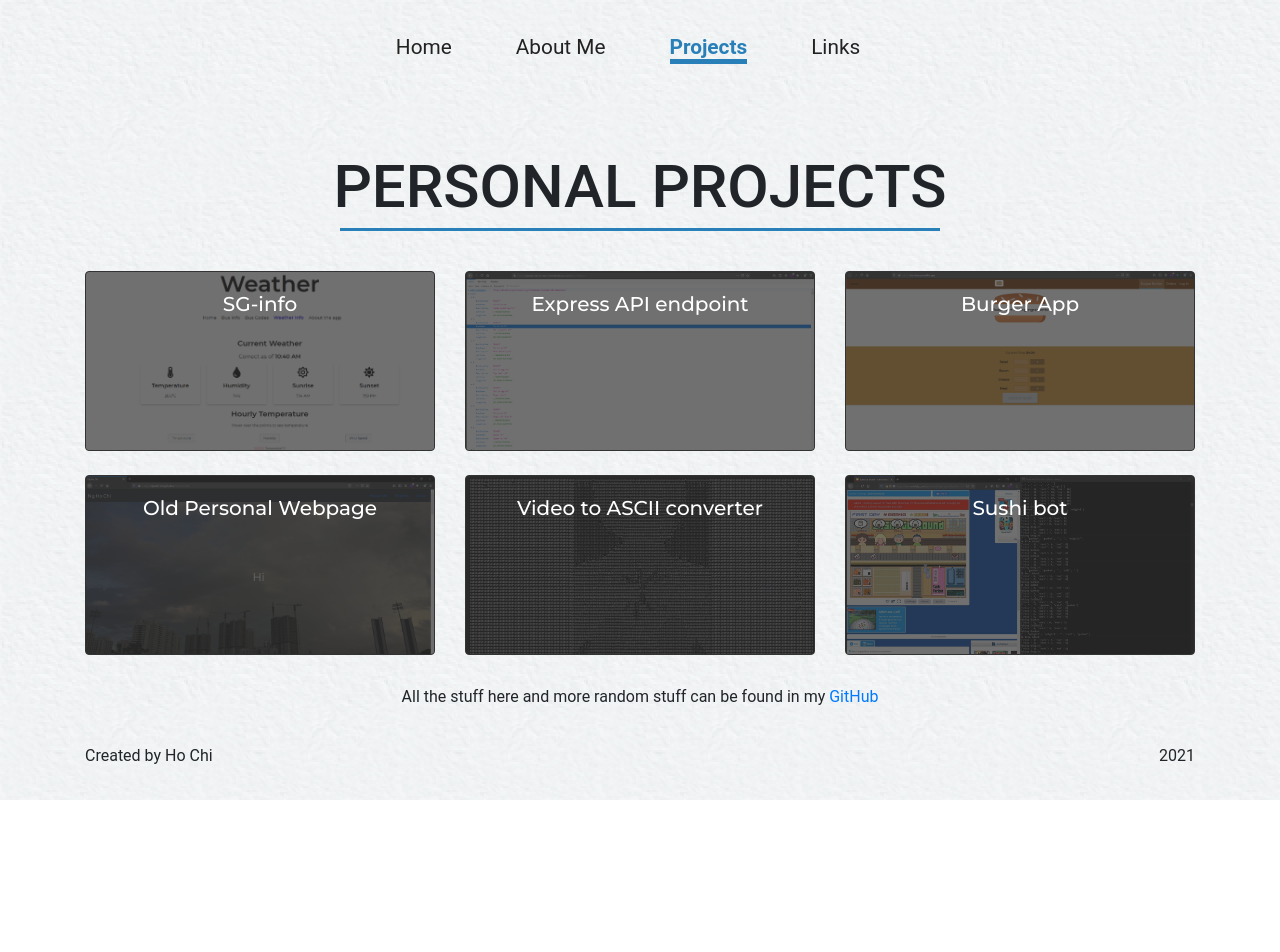
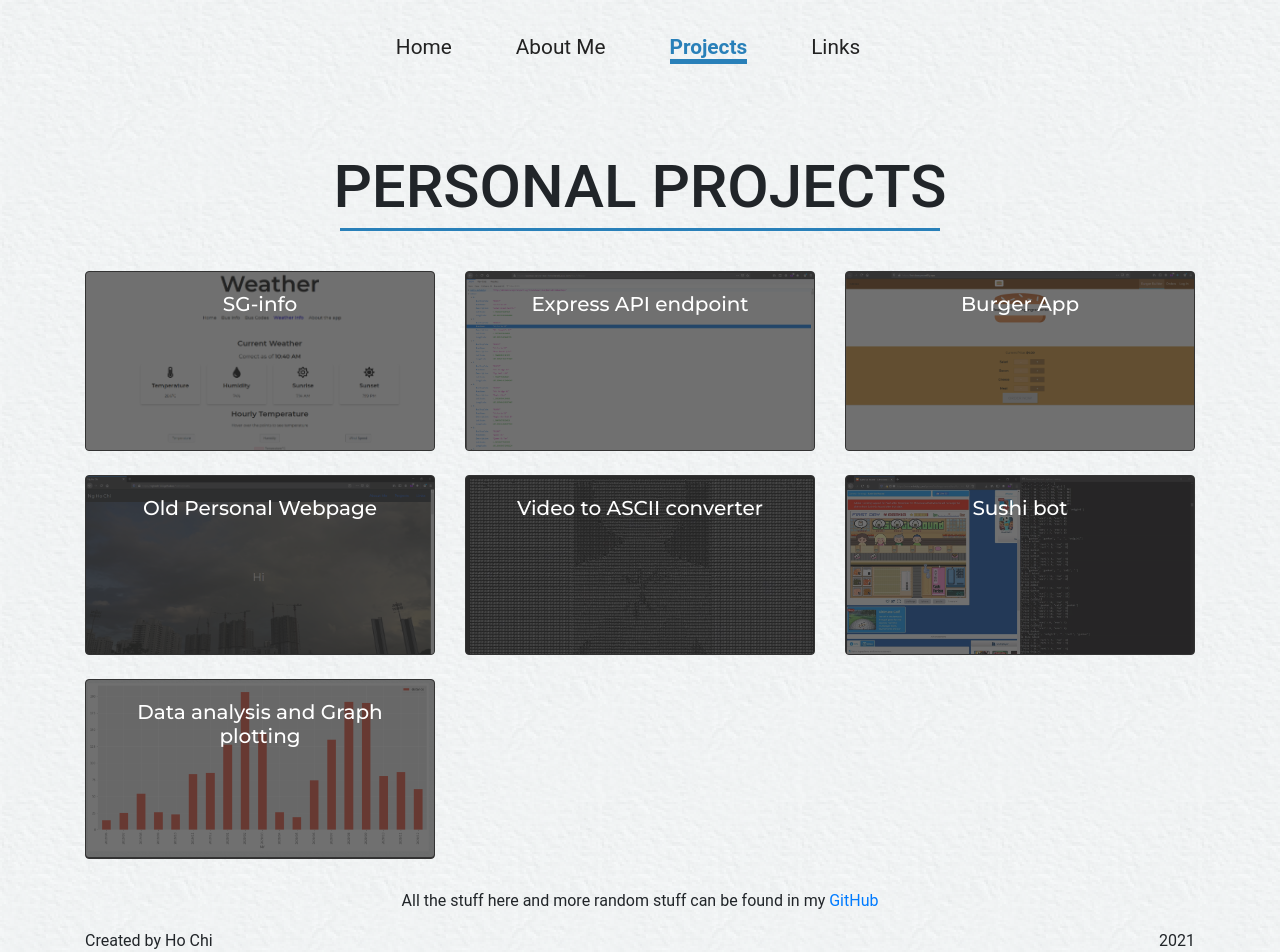
Before and after one commit to nghochi123/website-archive, a React (Create React App) app in the folder hcwebpage/: page /projects in a window 1280 px wide. Shown: the top 952 px of the page. Before the commit the page ends 800 px from the top, so only its background shows below. Built offline with nearby package versions, Linux system fonts and the light colour scheme.

Commit message:
tweaked the heights and added a card

```diff
--- a/hcwebpage/src/App.js
+++ b/hcwebpage/src/App.js
@@ -42,10 +42,13 @@ function App() {
       </animated.div>
     )})
   )
-  let height = null;
+  let height = "960px";
   let path = null;
   if(location.pathname === "/about"){
     height = "1985px";
+  }
+  if(location.pathname==="/projects"){
+    height = "990px";
   }
   if(location.pathname === "/"){
     path = "home";
--- a/hcwebpage/src/containers/Projects/Projects.js
+++ b/hcwebpage/src/containers/Projects/Projects.js
@@ -12,6 +12,7 @@ import asciiImg from '../../resources/ascii.png';
 import burgerImg from '../../resources/burger.png';
 import expressImg from '../../resources/expressheroku.png';
 import sushiImg from '../../resources/sushi.png';
+import graphImg from '../../resources/graph.png';
 
 
 const Projects = props => {
@@ -30,6 +31,10 @@ const Projects = props => {
                     <Col><ProjectCard img={asciiImg} link="https://www.youtube.com/watch?v=7qHKRo7rqhQ" title="Video to ASCII converter" text="Made a script with Python to convert frames into images and spam them in command line to simulate playing a video"/></Col>
                     <Col><ProjectCard img={sushiImg} link="https://www.youtube.com/watch?v=1PBlQ11OJVU" title="Sushi bot" text="Made a simple bot with Python to play Sushi Go Round."/></Col>
                 </Row>
+                <br/>
+                <Row>
+                    <Col sm="4"><ProjectCard img={graphImg} title="Data analysis and Graph plotting" text="Created graphs in Python with Numpy, Matplotlib and Seaborn libraries. No link here."/></Col>
+                </Row>
                 <p className={styles.text}>All the stuff here and more random stuff can be found in my <a className={styles.link} href="https://github.com/nghochi123">GitHub</a></p>
             </Container>
         </Layout>
```
Also changed, not shown: hcwebpage/src/resources/graph.png (added).
